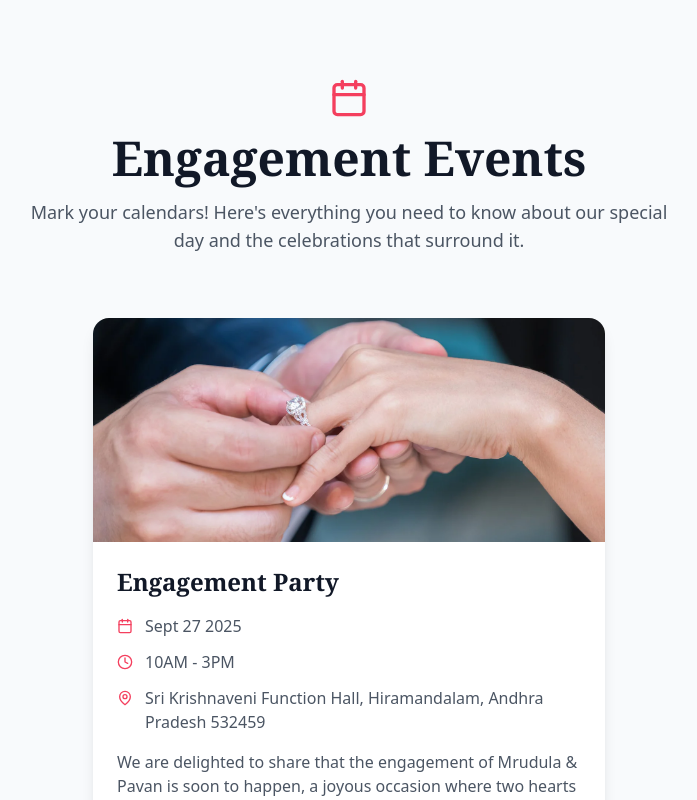
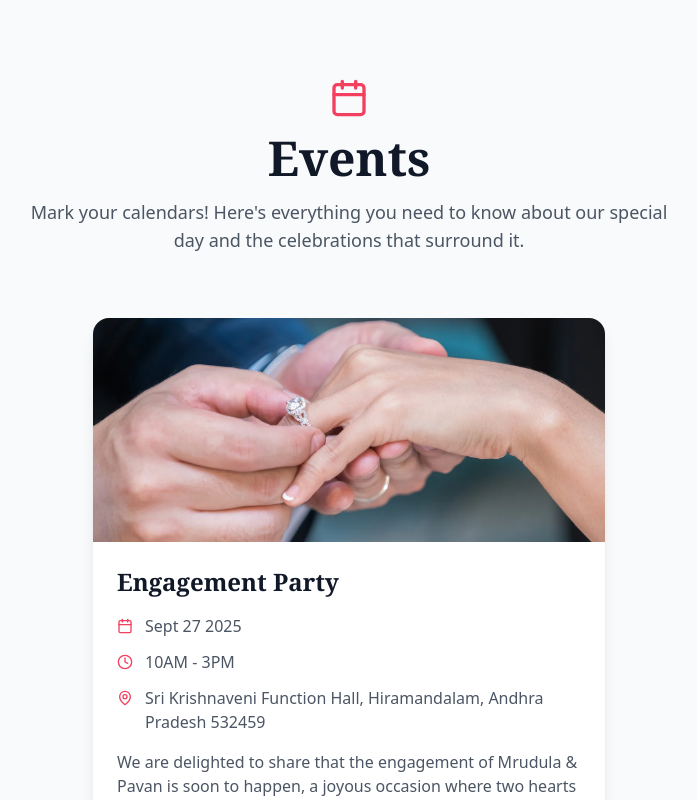
Before and after one commit to lademrudula/wedding, a React (Vite) app: page / in a window 1280 px wide. Shown: the part 4720-5520 px from the top of the page, without its empty margins (291-988 px from the left). Built offline with nearby package versions, Linux system fonts and the light colour scheme.

Commit message:
Update Events.tsx
Events

```diff
--- a/src/components/Events.tsx
+++ b/src/components/Events.tsx
@@ -23,7 +23,7 @@ const Events = () => {
         <div className="text-center mb-12 sm:mb-16">
           <Calendar className="mx-auto mb-4 text-rose-500" size={40} />
           <h2 className="text-3xl sm:text-4xl md:text-5xl font-serif font-bold text-gray-900 mb-4">
-            Engagement Events
+            Events
           </h2>
           <p className="text-base sm:text-lg text-gray-600 max-w-2xl mx-auto px-2">
             Mark your calendars! Here's everything you need to know about our special day and the celebrations that surround it.
```
